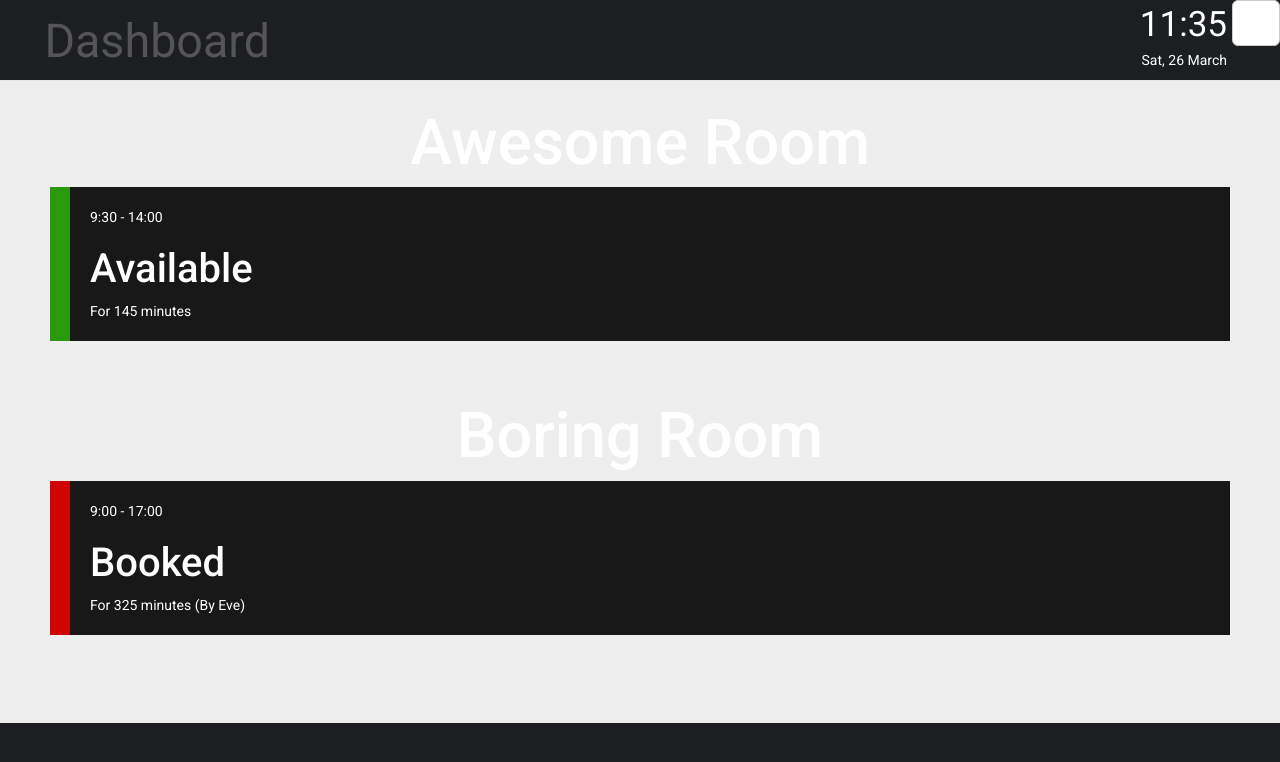
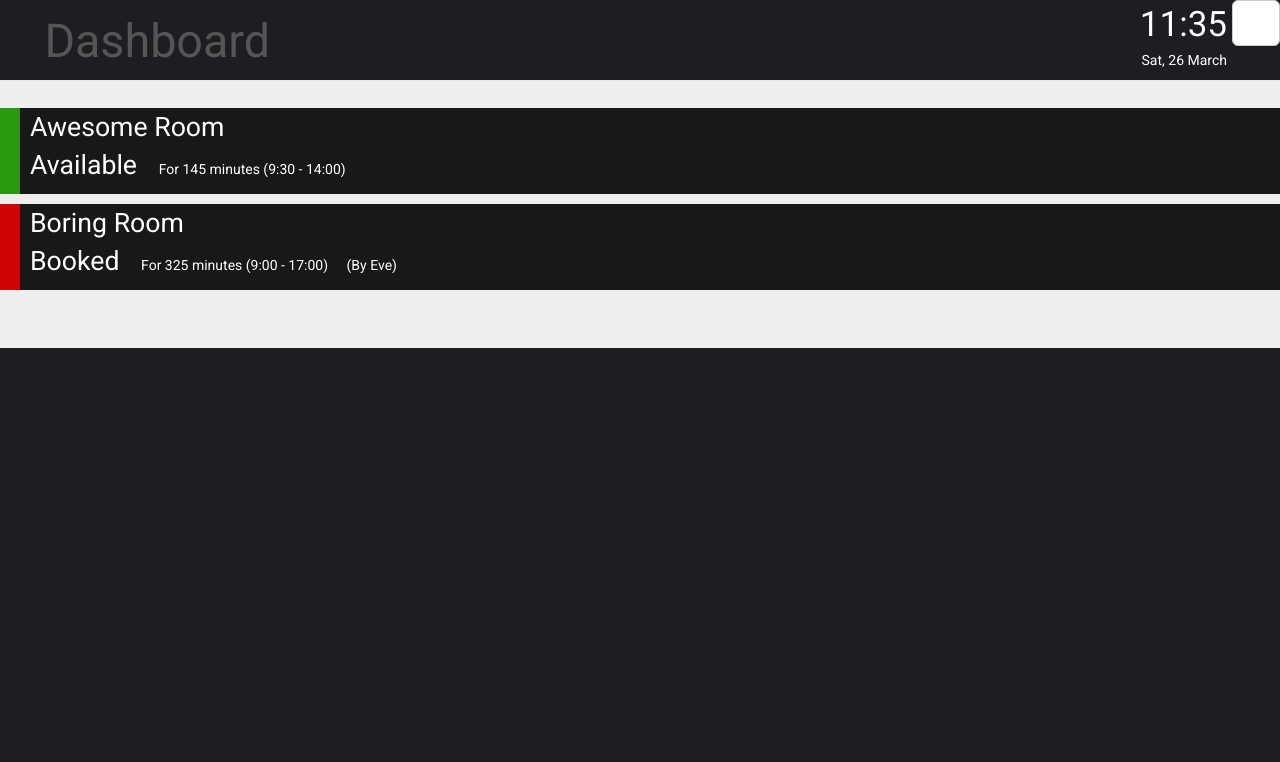
Before and after one commit to DerHahne/room_display, a Flask app: page / in a window 1280 px wide. Shown: the top 762 px of the page. Run offline with Flask 2, Linux system fonts and the light colour scheme; some libraries are stand-ins or nearby versions; some web fonts are replaced.

Commit message:
Improved dashboard

```diff
--- a/room_display/static/index.css
+++ b/room_display/static/index.css
@@ -3,6 +3,7 @@ body {
     color: #fff;
     background: #1c1e22;
 }
+
 
 /*NAV*/
 .navbar {
@@ -21,6 +22,7 @@ body {
     float: right;
 }
 
+
 /*TIME*/
 #nav_time {
     font-size: 35px;
@@ -33,6 +35,7 @@ body {
     margin-right: 5px;
 }
 
+
 /*DROPDOWN*/
 #page_name {
     font-size: 35pt;
@@ -42,18 +45,46 @@ body {
     font-size: 20pt;
 }
 
-/*Tabs*/
+
+/*TABS*/
 .tab-pane {
     margin-top: 60px;
 }
-h1 {
-    text-align: center;
-    text-shadow: none;
+
+
+/*SHARED*/
+.room-available {
+    border-left: 20px solid #299a0b;
 }
-.room {
+.room-busy {
+    border-left: 20px solid #cf0404;
+}
+
+
+/*DASHBOARD*/
+.dashboard-room-booking {
     display: block;
-    padding: 0 50px 20px;
+    background-color: #181818 ;
+    margin-bottom: 10px;
+    padding: 10px;
 }
+.dashboard-booking-details {
+    display: block;
+}
+.dashboard-booking-details>span {
+    margin-right: 15px;
+}
+.dashboard-room-name {
+    display: block;
+    margin-top: -10px;
+    font-size: 20pt;
+}
+.dashboard-booking-availability {
+    font-size: 20pt;
+}
+
+
+/*ROOM*/
 .room-name {
     display: block;
     font-size: 20pt;
@@ -63,12 +94,6 @@ h1 {
     background-color: #181818 ;
     margin-bottom: 20px;
     padding: 20px;
-}
-.room-available {
-    border-left: 20px solid #299a0b;
-}
-.room-busy {
-    border-left: 20px solid #cf0404;
 }
 .booking-time {
     display: block;
--- a/room_display/static/templates/dashboard.html
+++ b/room_display/static/templates/dashboard.html
@@ -1,11 +1,44 @@
-<span class="room" ng-repeat="room in rooms">
-    <h1 class="room-name">
-        {{room.name}}
-    </h1>
+<span class="dashboard-room" ng-repeat="room in rooms">
     <span ng-if="room.first_booking">
-        <span ng-include src="'static/templates/booking.html'" ng-init="booking = room.first_booking"></span>
+        <span class="dashboard-room-booking {{room.first_booking.available ? 'room-available' : 'room-busy'}}">
+
+            <span class="dashboard-room-name">
+                {{room.name}}
+            </span>
+
+            <span class="dashboard-booking-details">
+                <span class="dashboard-booking-availability">
+                    <span ng-if="room.first_booking.available">
+                        Available
+                    </span>
+                    <span ng-if="!room.first_booking.available">
+                        Booked
+                    </span>
+                </span>
+
+                <span class="dashboard-booking-duration">
+                    <span ng-if="room.first_booking.starts_in_minutes <= 0">
+                        For {{room.first_booking.ends_in_minutes}} minutes
+                    </span>
+                    <span ng-if="room.first_booking.starts_in_minutes > 0">
+                        In {{room.first_booking.starts_in_minutes}} minutes
+                    </span>
+                    ({{room.first_booking.start_time}} - {{room.first_booking.end_time}})
+                </span>
+
+                <span ng-if="room.first_booking.username" class="dashboard-booking-username">
+                    (By {{room.first_booking.username}})
+                </span>
+
+            </span>
+
+        </span>
     </span>
     <span ng-if="!room.first_booking">
+        <h1 class="dashboard-room-name">
+            {{room.name}}
+        </h1>
+
         No more bookings!
     </span>
 </span>
```
Also changed, not shown: README.md.
